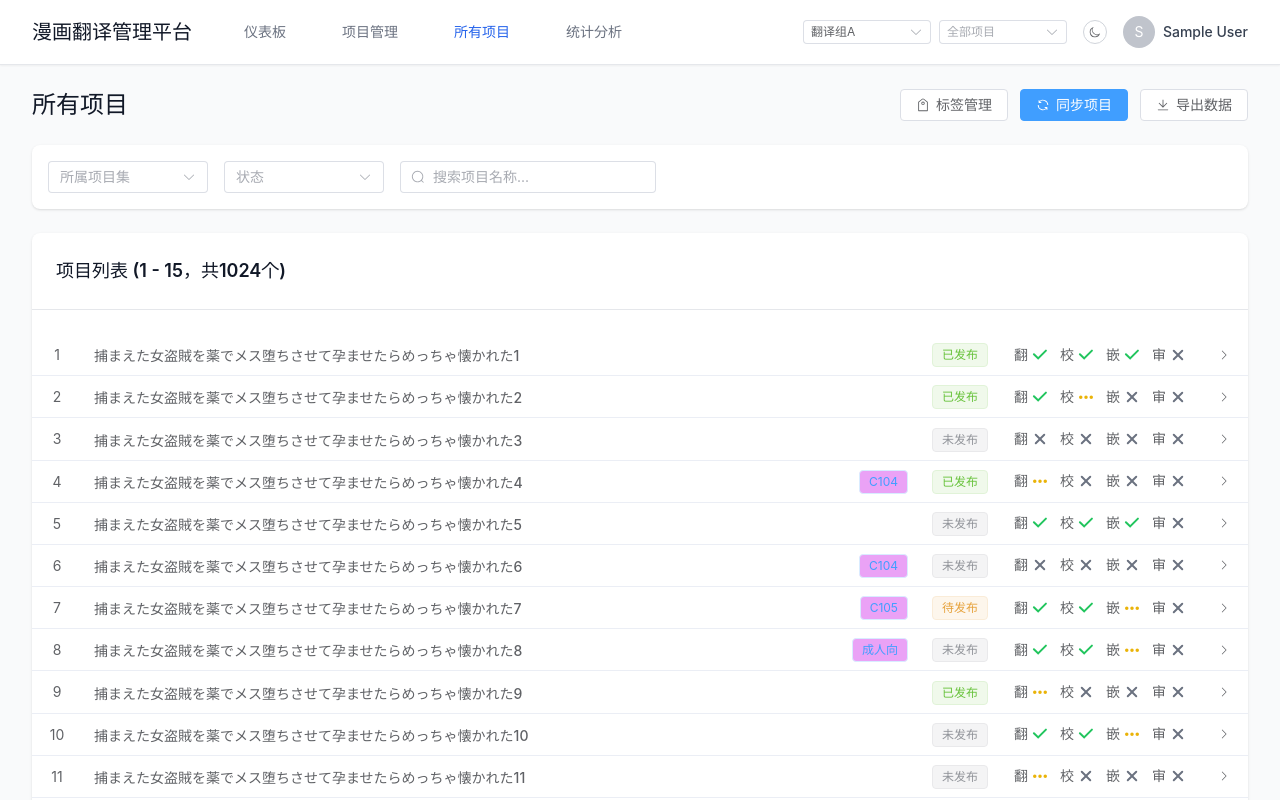
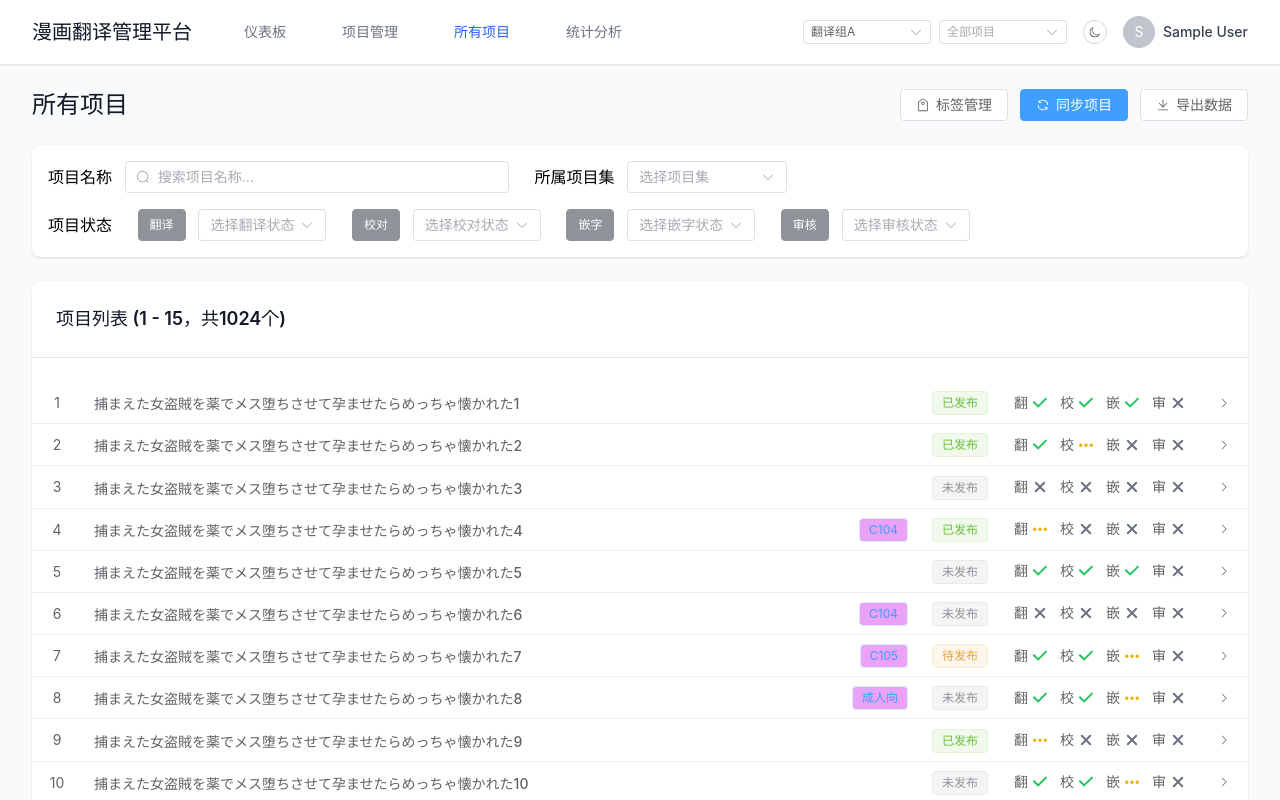
Before and after one commit to pkuislm/PoplarGrid-Frontend, a Vue app: page /project-management in a window 1280 px wide. Shown: the top 800 px of the page. Built offline with nearby package versions, Linux system fonts and the light colour scheme; sample sign-in values are in the browser's storage.

Commit message:
feat: add project status filter layout

```diff
--- a/src/views/ProjectManagement.vue
+++ b/src/views/ProjectManagement.vue
@@ -61,11 +61,26 @@
     </div>
 
     <!-- 筛选器 -->
-    <div class="bg-white dark:bg-gray-800 rounded-lg shadow p-4">
-      <div class="flex flex-wrap gap-4 items-center">
+    <div
+      class="bg-white dark:bg-gray-800 rounded-lg shadow p-4"
+      style="display: flex; flex-direction: column; gap: 2vh"
+    >
+      <div class="flex flex-wrap items-center" style="gap: 2vw">
+        <div style="display: flex; gap: 1vw; align-items: center">
+          <span> 项目名称 </span>
+          <el-input
+            v-model="searchQuery"
+            placeholder="搜索项目名称..."
+            :prefix-icon="Search"
+            class="w-64"
+            style="width: 30vw"
+          />
+        </div>
+        <div style="display: flex; gap: 1vw; align-items: center">
+          <span> 所属项目集 </span>
           <el-select
             v-model="typeFilter"
-          placeholder="所属项目集"
+            placeholder="选择项目集"
             clearable
             class="w-40"
           >
@@ -77,25 +92,70 @@
               :value="tag.name"
             />
           </el-select>
+        </div>
+      </div>
+      <div
+        style="
+          display: flex;
+          justify-content: left;
+          gap: 2vw;
+          align-items: center;
+        "
+      >
+        <span> 项目状态 </span>
+        <div
+          v-for="(field, index) in status_fields"
+          style="display: flex; align-items: center; gap: 1vw"
+        >
+          <el-tag type="info" size="large" effect="dark">{{ field }}</el-tag>
+          <el-select
+            :key="field"
+            style="width: 10vw"
+            v-model="project_status_filter[index]"
+            clearable
+            :placeholder="'选择' + field + '状态'"
+            @change="handleStatusFilterChange"
+            :disabled="status_filter_disable[index]"
+          >
+            <!-- 自定义选中项显示 -->
+            <template #label>
+              <div
+                style="
+                  display: flex;
+                  align-items: center;
+                  justify-content: left;
+                  gap: 0.5vw;
+                "
+                v-if="project_status_filter[index] !== undefined"
+              >
+                <component
+                  :is="status_options[project_status_filter[index]]?.icon"
+                  :class="status_options[project_status_filter[index]]?.class"
+                />
+                <span>{{
+                  status_options[project_status_filter[index]]?.description
+                }}</span>
+              </div>
+            </template>
 
-        <el-select
-          v-model="statusFilter"
-          placeholder="状态"
-          clearable
-          class="w-40"
+            <el-option
+              v-for="option in status_options"
+              :key="field + option.description"
+              :value="option.value"
             >
-          <el-option label="全部状态" value="" />
-          <el-option label="未发布" value="not_published" />
-          <el-option label="已发布" value="published" />
-          <el-option label="待发布" value="pending" />
+              <div
+                style="
+                  display: flex;
+                  align-items: center;
+                  justify-content: space-between;
+                "
+              >
+                <component :is="option.icon" :class="option.class" />
+                <span>{{ option.description }}</span>
+              </div>
+            </el-option>
           </el-select>
-
-        <el-input
-          v-model="searchQuery"
-          placeholder="搜索项目名称..."
-          :prefix-icon="Search"
-          class="w-64"
-        />
+        </div>
       </div>
     </div>
 
@@ -137,7 +197,7 @@
       <div v-else-if="filteredProjects.length === 0" class="text-center py-12">
         <p class="text-gray-500 dark:text-gray-400">
           {{
-            searchQuery || typeFilter || statusFilter
+            searchQuery || typeFilter
               ? "没有找到匹配的项目"
               : "暂无项目，请先同步数据"
           }}
@@ -357,13 +417,38 @@ const syncStore = useSyncStore();
 const authStore = useAuthStore();
 
 const typeFilter = ref("");
-const statusFilter = ref("");
 const searchQuery = ref("");
 const showTagManager = ref(false);
 const showCreateTag = ref(false);
 const creating = ref(false);
 const tagFormRef = ref<FormInstance>();
 const expandRowKeys = ref<any[]>([]);
+
+// 筛选器相关
+const project_status_filter = ref<(number | undefined)[]>([undefined, undefined, undefined, undefined]);
+const status_filter_disable = ref<boolean[]>([false, false, false, false]);
+const pub_status = ref<number>(3); // 发布状况
+const status_fields = ["翻译", "校对", "嵌字", "审核"];
+const status_options = [
+  {
+    icon: CloseBold,
+    class: "text-gray-500 w-4 h-4",
+    description: "未开始",
+    value: 0,
+  },
+  {
+    icon: MoreFilled,
+    class: "text-yellow-500 w-4 h-4",
+    description: "进行中",
+    value: 1,
+  },
+  {
+    icon: Select,
+    class: "text-green-500 w-4 h-4",
+    description: "已完成",
+    value: 2,
+  },
+];
 
 // 分页相关
 const current_page = ref<number>(1);
@@ -387,10 +472,6 @@ const filteredProjects = computed(() => {
 
   if (typeFilter.value) {
     filtered = filtered.filter((p) => p.type === typeFilter.value);
-  }
-
-  if (statusFilter.value) {
-    filtered = filtered.filter((p) => p.publishStatus === statusFilter.value);
   }
 
   if (searchQuery.value) {
@@ -556,6 +637,21 @@ const handleCurrentPageChange = async (page: number) => {
   // query backend w/ page_serial, page_size, sort, status, tag_id g/ project[]
 };
 
+const handleStatusFilterChange = (i: number) => {
+  console.log(project_status_filter.value);
+  const last_index = project_status_filter.value.lastIndexOf(2);
+  for (let j = 0; j < 4; j++) {
+    status_filter_disable.value[j] = false;
+  }
+
+  if (last_index !== -1) {
+    for (let j = 0; j < last_index; j++) {
+      project_status_filter.value[j] = 2;
+      status_filter_disable.value[j] = true;
+    }
+  }
+}
+
 onMounted(async () => {
   await Promise.all([
     syncStore.fetchSyncedProjects(),
```
Lines whose indentation alone changed are shown as unchanged.
